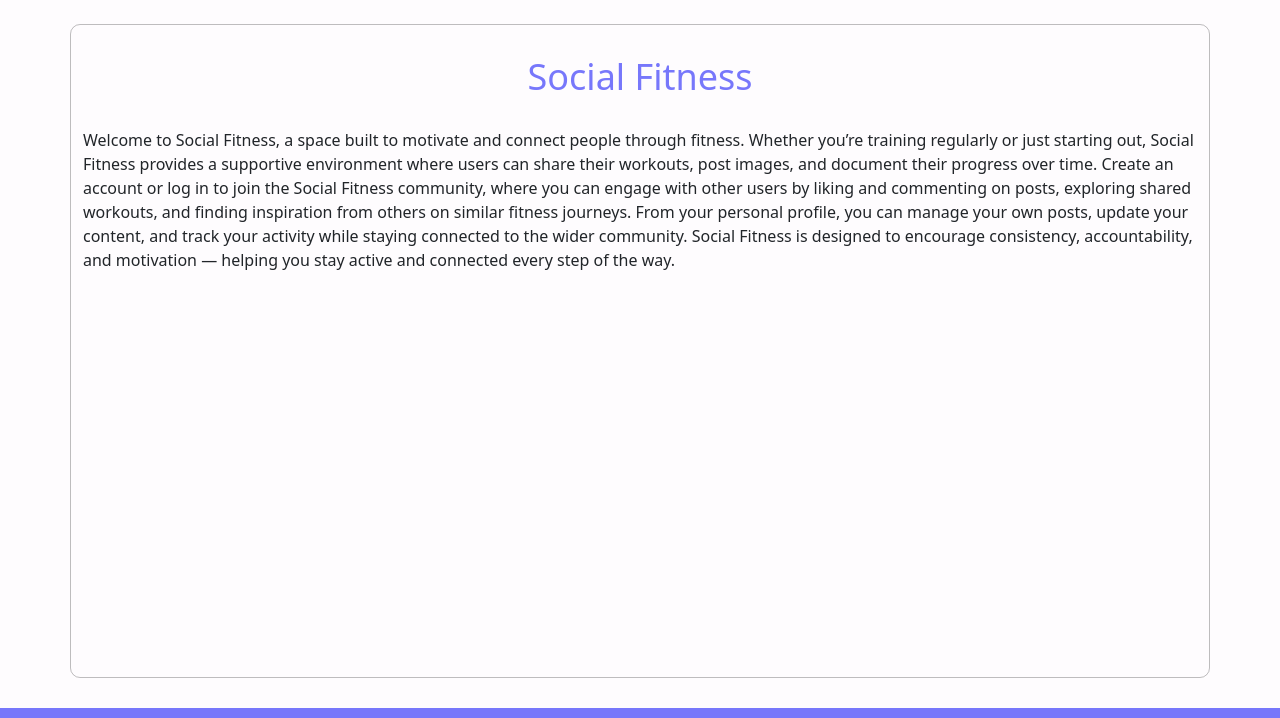
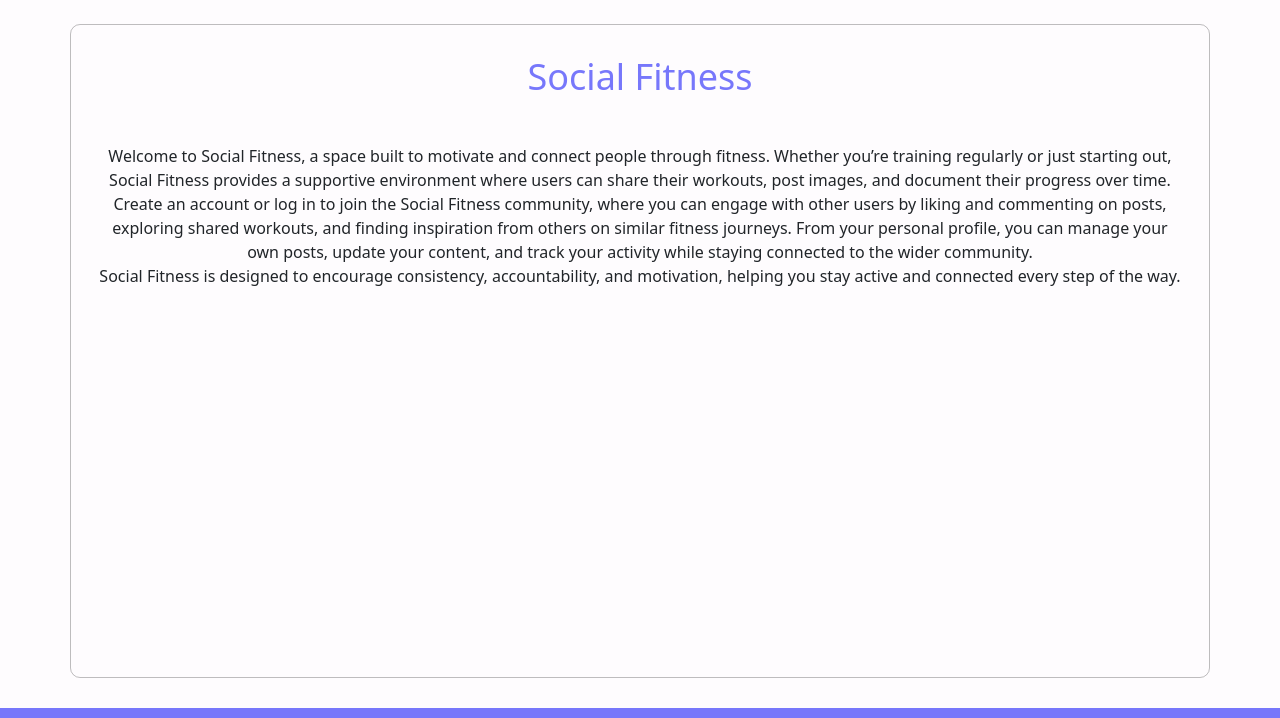
Before and after one commit to Louiseskinner01/project3-social-fitness, a Django app: page / in a window 1280 px wide. Shown: the part 58-776 px from the top of the page. Run offline with Django 4.2, Linux system fonts and the light colour scheme.

Commit message:
Modify introduction message to improve the web applications messge to new users

```diff
--- a/social/templates/social/landing.html
+++ b/social/templates/social/landing.html
@@ -2,8 +2,9 @@
 
 {% block content %}
   <h1>Social Fitness</h1>
-  <p>Welcome to Social Fitness, a space built to motivate and connect people through fitness. Whether you’re training regularly or just starting out, Social Fitness provides a supportive environment where users can share their workouts, post images, and document their progress over time.
+  <p class="text-center p-3">Welcome to Social Fitness, a space built to motivate and connect people through fitness. Whether you’re training regularly or just starting out, Social Fitness provides a supportive environment where users can share their workouts, post images, and document their progress over time.
     Create an account or log in to join the Social Fitness community, where you can engage with other users by liking and commenting on posts, exploring shared workouts, and finding inspiration from others on similar fitness journeys.
-    From your personal profile, you can manage your own posts, update your content, and track your activity while staying connected to the wider community. Social Fitness is designed to encourage consistency, accountability, and motivation — helping you stay active and connected every step of the way.</p>
+    From your personal profile, you can manage your own posts, update your content, and track your activity while staying connected to the wider community.
+    <br> Social Fitness is designed to encourage consistency, accountability, and motivation, helping you stay active and connected every step of the way.</p>
 
 {% endblock %}
```
